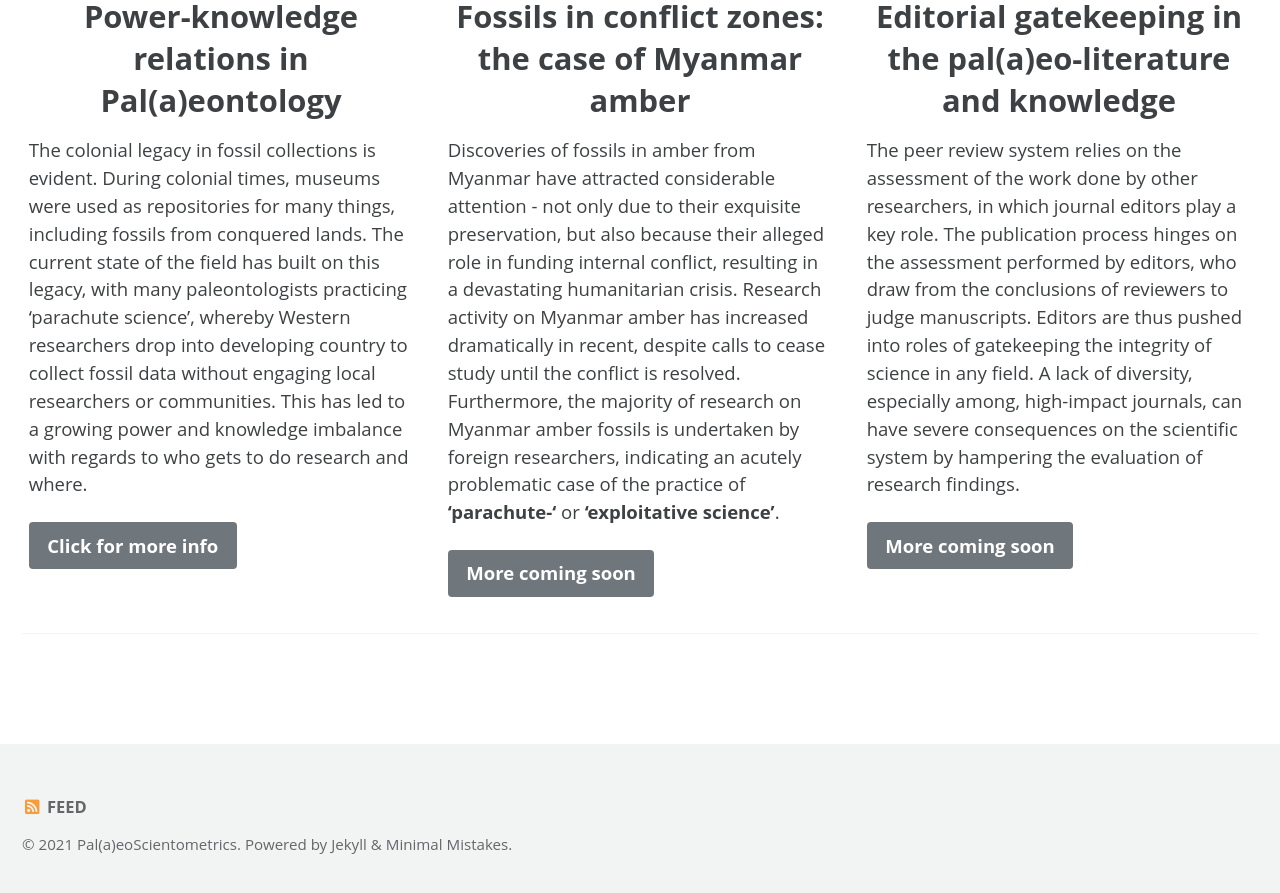
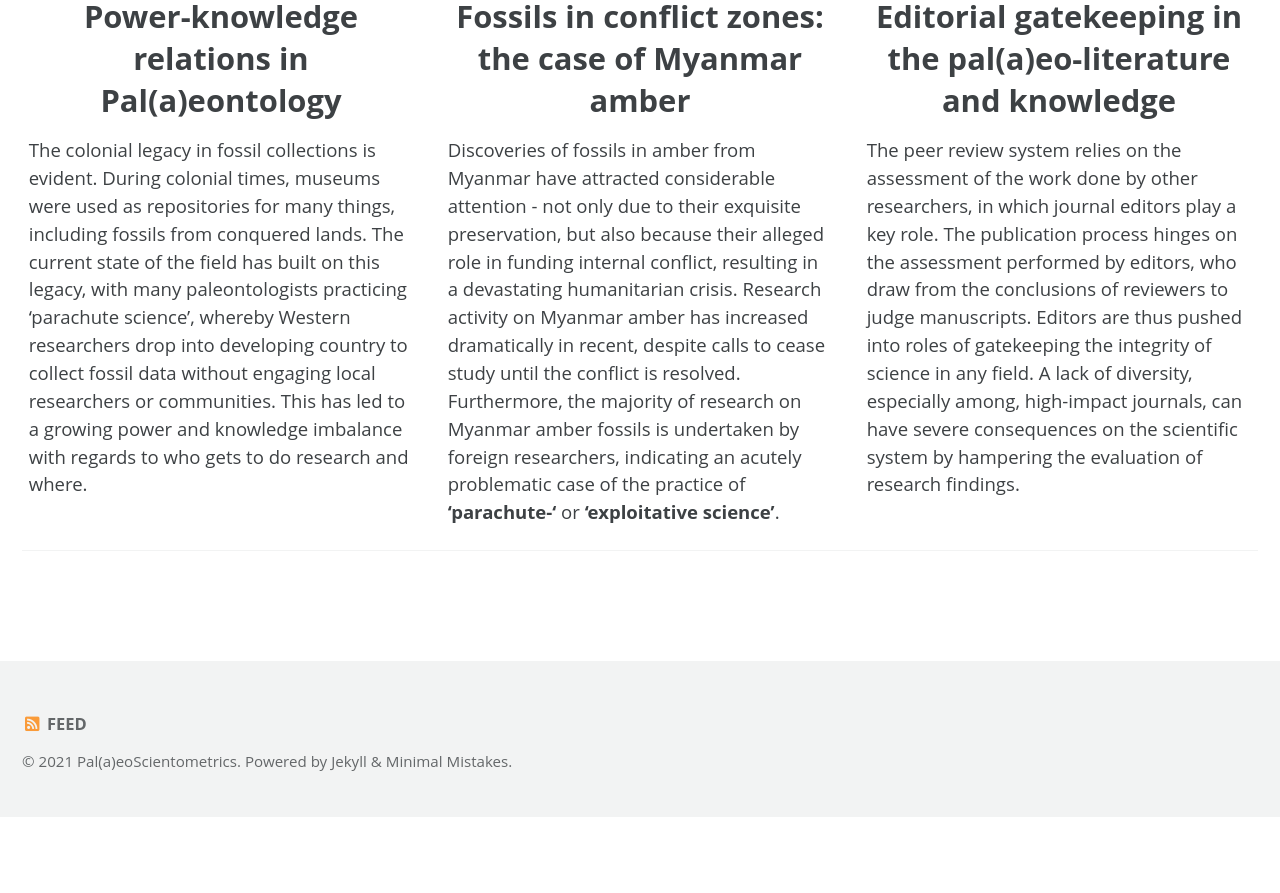
Before and after one commit to paleoscientometric/paleoscientometric.github.io, a Jekyll site: the page built from _pages/home.md, in a window 1280 px wide and 900 px high, scrolled down 1357 px. Shown: the top 893 px of the window. Built offline with Jekyll 4.4.1, drawn with Linux system fonts in a browser that asks for light colours; cached includes are drawn as plain includes; after the commit the page ends 2174 px from its top, so only the background shows below that.

Commit message:
remove comming soon buttons

```diff
--- a/_pages/home.md
+++ b/_pages/home.md
@@ -21,22 +21,12 @@ feature_row:
     alt: "placeholder image 1"
     title: "<center>Power-knowledge relations in Pal(a)eontology</center>"
     excerpt: "The colonial legacy in fossil collections is evident. During colonial times, museums were used as repositories for many things, including fossils from conquered lands. The current state of the field has built on this legacy, with many paleontologists practicing 'parachute science', whereby Western researchers drop into developing country to collect fossil data without engaging local researchers or communities. This has led to a growing power and knowledge imbalance with regards to who gets to do research and where.  "
-    url: "projects/01-projects-colonialism"
-    btn_label: "Click for more info"
-    btn_class: "btn--primary"
   - image_path: /assets/images/unsplash-gallery-image-2-th.jpg
     title: "<center>Fossils in conflict zones: the case of Myanmar amber</center>"
     excerpt: "Discoveries of fossils in amber from Myanmar have attracted considerable attention - not only due to their exquisite preservation, but also because their alleged role in funding internal conflict, resulting in a devastating humanitarian crisis. Research activity on Myanmar amber has increased dramatically in recent, despite calls to cease study until the conflict is resolved. Furthermore, the majority of research on Myanmar amber fossils is undertaken by foreign researchers, indicating an acutely problematic case of the practice of **'parachute-'** or **'exploitative science'**."
-    url: "#test-link"
-    btn_label: "More coming soon"
-    btn_class: "btn--primary"
   - image_path: /assets/images/unsplash-gallery-image-3-th.jpg
     title: "<center>Editorial gatekeeping in the pal(a)eo-literature and knowledge</center>"
     excerpt: "The peer review system relies on the assessment of the work done by other researchers, in which journal editors play a key role. The publication process hinges on the assessment performed by editors, who draw from the conclusions of reviewers to judge manuscripts. Editors are thus pushed into roles of gatekeeping the integrity of science in any field. A lack of diversity, especially among, high-impact journals, can have severe consequences on the scientific system by hampering the evaluation of research findings. "
-    url: "#test-link"
-    btn_label: "More coming soon"
-    btn_class: "btn--primary"
-
 ---
 
 {% include feature_row id="intro" type="center" %}
```
